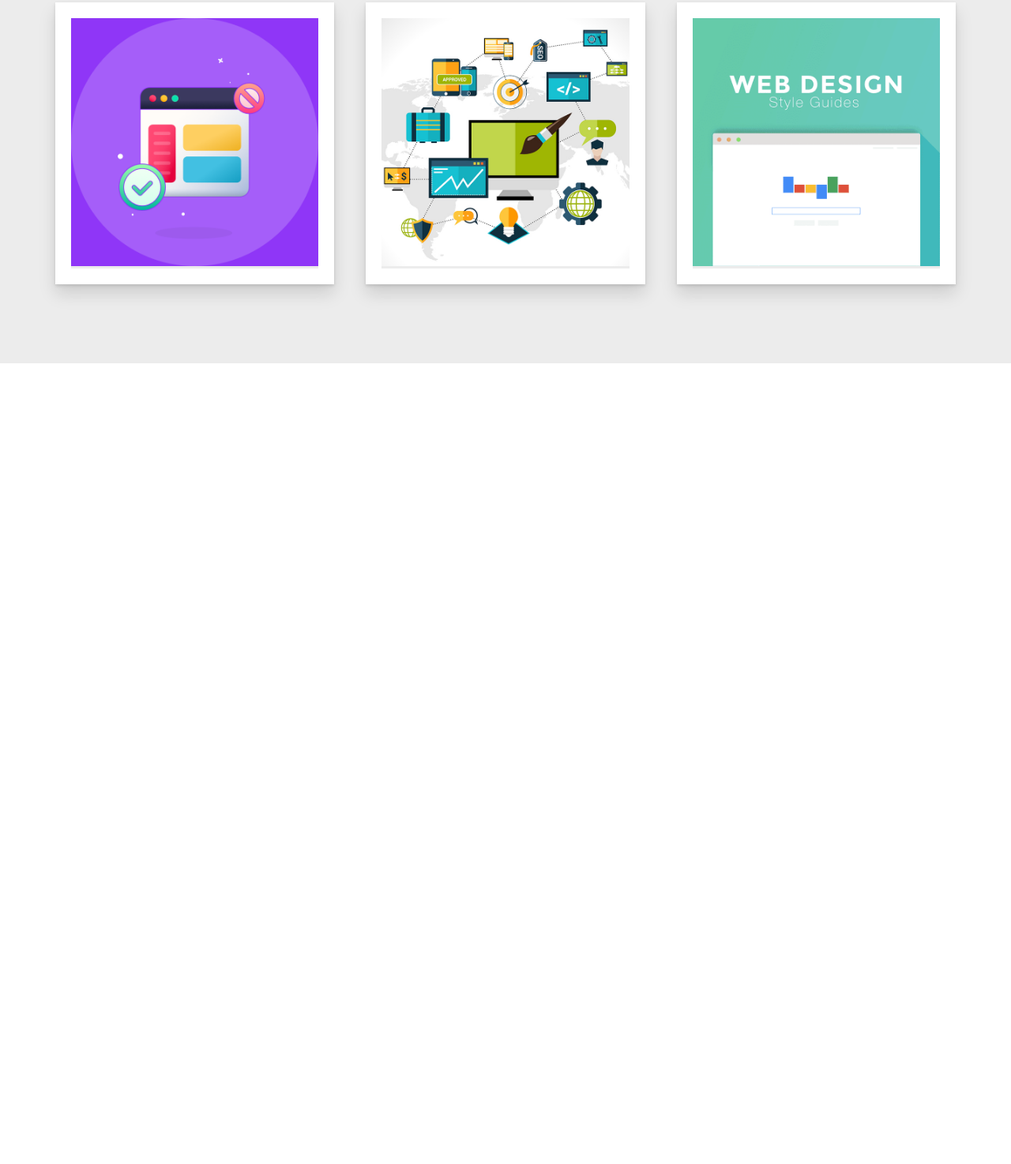
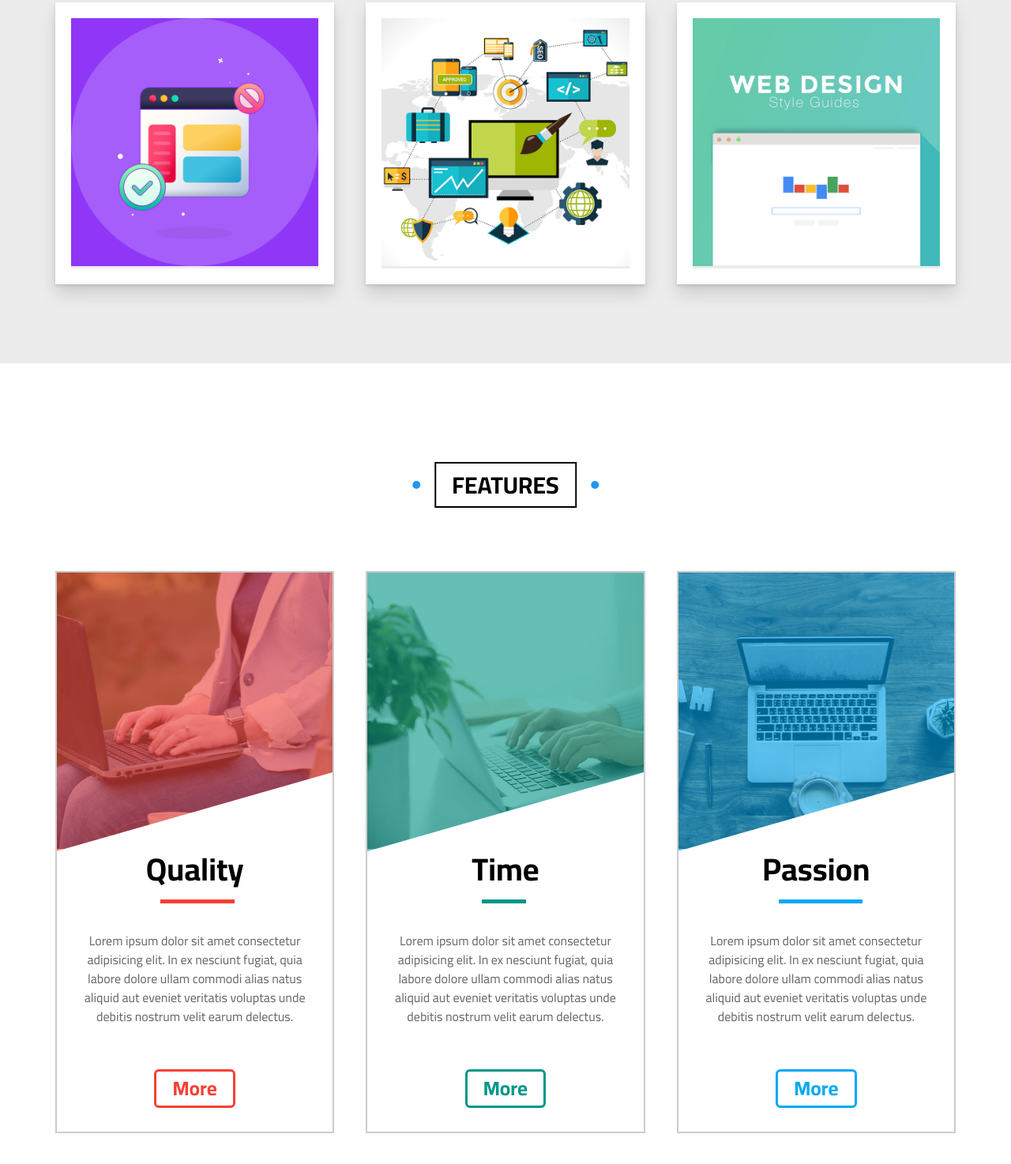
Before and after one commit to heba-sabry/portfolio-with-animation-js-, a plain HTML site: page index.html in a window 1280 px wide. Shown: the part 2744-4218 px from the top of the page at 79% size. Before the commit the page ends 3204 px from the top, so only its background shows below. Drawn offline with Linux system fonts and the light colour scheme.

Commit message:
add features section

```diff
--- a/css/boba.css
+++ b/css/boba.css
@@ -512,12 +512,179 @@ ul {
 
 .gallery .container .box .images img {
     max-width: 100%;
-transition:var(--main-transition) ;
+    transition: var(--main-transition);
 }
+
 .gallery .container .box .images:hover img {
     transform: rotate(5deg) scale(1.1);
 }
+
 /* end gallery */
+/* start features */
+.features {
+    position: relative;
+    padding-top: var(--main-padding-top);
+    padding-bottom: var(--main-padding-bottom);
+    background-color: white;
+}
+
+.features .container {
+    display: grid;
+    grid-template-columns: repeat(auto-fill, minmax(350px, 1fr));
+    gap: 40PX;
+}
+
+.features .container .box {
+    text-align: center;
+    border: 2px solid #ccc;
+
+}
+
+.features .container .images {
+    position: relative;
+}
+
+.features .container .images::before {
+    content: "";
+    position: absolute;
+    width: 100%;
+    height: 100%;
+    left: 0;
+    top: 0;
+}
+
+.features .container .quality .images::before {
+    background-color: rgb(244 64 54 / 60%);
+}
+
+.features .container .time .images::before {
+    background-color: rgb(0 150 136 / 60%);
+}
+
+.features .container .passion .images::before {
+    background-color: rgb(3 169 244 / 60%);
+}
+
+.features .container .images::after {
+    content: "";
+    position: absolute;
+    border-color: transparent transparent white transparent;
+    border-width: 0px 0px 100px 350px;
+    border-style: solid;
+    transition: var(--main-transition);
+    right: 0px;
+    bottom: 0;
+}
+
+.features .container .box:hover .images::after {
+    border-width: 0px 350px 100px 0px;
+}
+
+.features .container .images img {
+    width: 100%;
+    max-width: 100%;
+}
+
+.features .container .box h2 {
+    Margin: auto;
+    text-transform: capitalize;
+    font-weight: bold;
+    font-size: 40px;
+    position: relative;
+    width: fit-content;
+}
+
+.features .container .box h2::after {
+    content: "";
+    position: absolute;
+    width: calc(100% - 30PX);
+    height: 5px;
+    left: 15%;
+    bottom: -20px;
+}
+
+.features .container .quality h2::after {
+    background-color: #f44036;
+}
+
+.features .container .time h2::after {
+    background-color: #009688;
+}
+
+.features .container .passion h2::after {
+    background-color: #03a9f4;
+
+}
+
+.features .container .box p {
+    PADDING: 25px;
+    line-height: 1.5;
+    margin: 30px 0;
+    color: #666;
+}
+
+
+.features .container .box a {
+    display: block;
+    margin: 0px auto 30px;
+    font-size: 25px;
+    font-weight: bold;
+    border: 3px solid;
+    width: fit-content;
+    padding: 7px 20px;
+    border-radius: 6px;
+    position: relative;
+    transition: var(--main-transition);
+    z-index: 1;
+text-transform: capitalize;
+}
+
+.features .container .quality a {
+    color: #f44036;
+    border-color: #f44036;
+}
+
+.features .container .time a {
+    color: #009688;
+    border-color: #009688;
+}
+
+.features .container .passion a {
+    color: #03a9f4;
+    border-color: #03a9f4;
+}
+
+.features .container .box:hover a {
+    color: white;
+}
+
+.features .container .box a::before {
+    content: "";
+    position: absolute;
+    width: 0px;
+    height: 100%;
+    left: 0;
+    top: 0;
+    transition: var(--main-transition);
+    z-index: -1;
+}
+
+.features .container .quality a::before {
+    background-color: #f44036;
+}
+
+.features .container .time a::before {
+    background-color: #009688;
+}
+
+.features .container .passion a::before {
+    background-color: #03a9f4;
+}
+
+.features .container .box:hover a::before {
+    width: 100%;
+}
+/* end features */
 
 /* start animation */
 @keyframes up-and-down {
@@ -531,6 +698,7 @@ transition:var(--main-transition) ;
         top: -50px;
     }
 }
+
 @keyframes bouncing {
 
     0%,
--- a/index.html
+++ b/index.html
@@ -244,7 +244,50 @@
         </div>
     </div>
     <!-- end gallery -->
-
+    <!-- start Features -->
+    <div class="features" id="features">
+        <h2 class="main-title">FEATURES</h2>
+        <div class="container">
+            <div class="box quality">
+                <div class="images">
+                    <img src="images/features-01.jpg" alt="">
+                </div>
+                <h2>quality</h2>
+                <p>Lorem ipsum dolor sit amet consectetur adipisicing elit. In ex nesciunt fugiat, quia labore
+                    dolore
+                    ullam
+                    commodi alias natus aliquid aut eveniet veritatis voluptas unde debitis nostrum velit earum
+                    delectus.
+                </p>
+                <a href="#">more</a>
+            </div>
+            <div class="box time">
+                <div class="images">
+                    <img src="images/features-02.jpg" alt="">
+                </div>
+                <h2>time</h2>
+                <p>Lorem ipsum dolor sit amet consectetur adipisicing elit. In ex nesciunt fugiat, quia labore
+                    dolore ullam
+                    commodi alias natus aliquid aut eveniet veritatis voluptas unde debitis nostrum velit earum
+                    delectus.
+                </p>
+                <a href="#">more</a>
+            </div>
+            <div class="box passion">
+                <div class="images">
+                    <img src="images/features-03.jpg" alt="">
+                </div>
+                <h2>passion</h2>
+                <p>Lorem ipsum dolor sit amet consectetur adipisicing elit. In ex nesciunt fugiat, quia labore
+                    dolore ullam
+                    commodi alias natus aliquid aut eveniet veritatis voluptas unde debitis nostrum velit earum
+                    delectus.
+                </p>
+                <a href="#">more</a>
+            </div>
+        </div>
+    </div>
+    <!-- end Features -->
 
 
 
```
Also changed, not shown: images/features-01.jpg (added), images/features-02.jpg (added), images/features-03.jpg (added).
